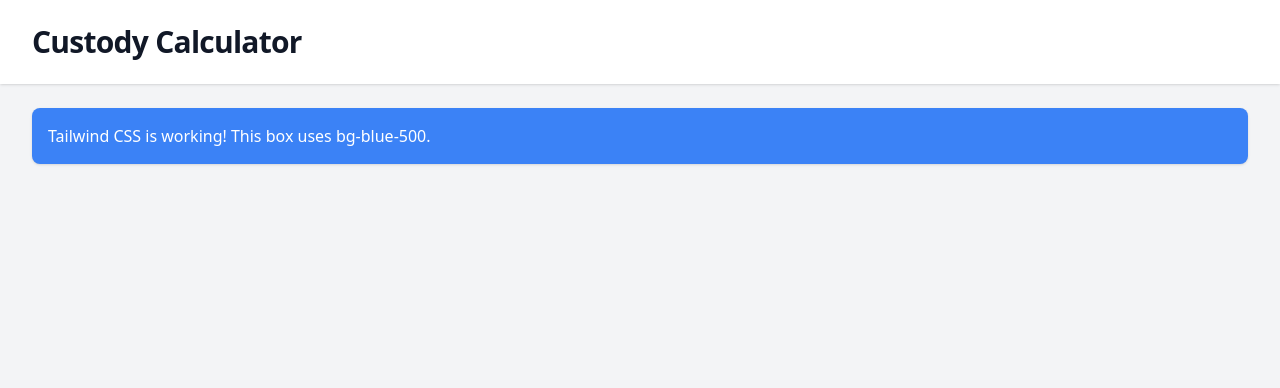
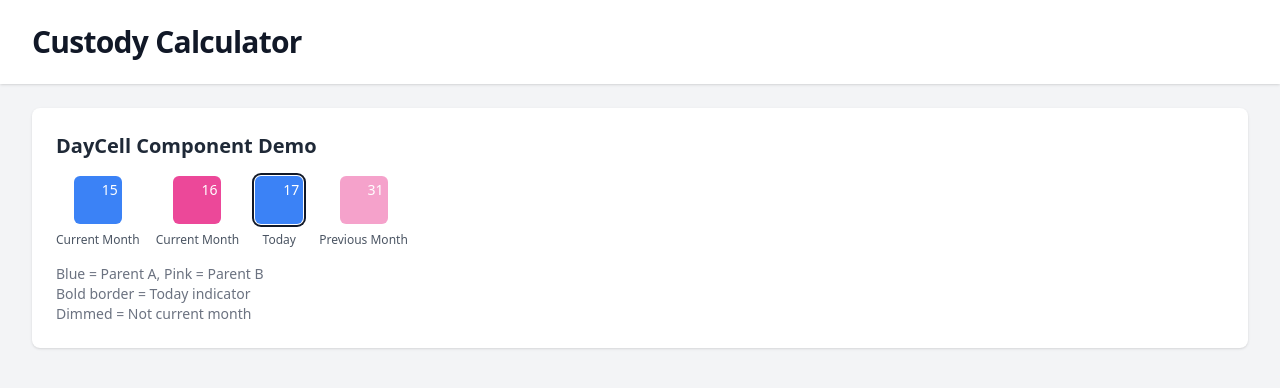
Before and after one commit to peddamat/gh-coding-agent-test, a React (Vite) app: page / in a window 1280 px wide. Shown: the top 388 px of the page. Built offline with nearby package versions, Linux system fonts and the light colour scheme.

Commit message:
Create DayCell component with parent color coding and styling
Co-authored-by: im-sampm <140651156+im-sampm@users.noreply.github.com>

```diff
--- a/src/App.tsx
+++ b/src/App.tsx
@@ -1,4 +1,15 @@
+import { DayCell } from './components/calendar/DayCell';
+import type { CalendarDay } from './types';
+
 function App() {
+  // Sample days to showcase DayCell component
+  const sampleDays: CalendarDay[] = [
+    { date: '2025-01-15', dayOfMonth: 15, owner: 'parentA', isToday: false, isCurrentMonth: true },
+    { date: '2025-01-16', dayOfMonth: 16, owner: 'parentB', isToday: false, isCurrentMonth: true },
+    { date: '2025-01-17', dayOfMonth: 17, owner: 'parentA', isToday: true, isCurrentMonth: true },
+    { date: '2024-12-31', dayOfMonth: 31, owner: 'parentB', isToday: false, isCurrentMonth: false },
+  ];
+
   return (
     <div className="min-h-screen bg-gray-100">
       <header className="bg-white shadow">
@@ -9,9 +20,27 @@ function App() {
         </div>
       </header>
       <main className="mx-auto max-w-7xl px-4 py-6 sm:px-6 lg:px-8">
-        {/* Test Tailwind classes - bg-blue-500 */}
-        <div className="rounded-lg bg-blue-500 p-4 text-white shadow">
-          <p>Tailwind CSS is working! This box uses bg-blue-500.</p>
+        <div className="mb-6 rounded-lg bg-white p-6 shadow">
+          <h2 className="mb-4 text-xl font-semibold text-gray-800">DayCell Component Demo</h2>
+          <div className="flex flex-wrap gap-4">
+            {sampleDays.map((day) => (
+              <div key={day.date} className="flex flex-col items-center gap-2">
+                <DayCell
+                  day={day}
+                  parentAColor="bg-blue-500"
+                  parentBColor="bg-pink-500"
+                />
+                <span className="text-xs text-gray-600">
+                  {day.isToday ? 'Today' : day.isCurrentMonth ? 'Current Month' : 'Previous Month'}
+                </span>
+              </div>
+            ))}
+          </div>
+          <div className="mt-4 text-sm text-gray-500">
+            <p>Blue = Parent A, Pink = Parent B</p>
+            <p>Bold border = Today indicator</p>
+            <p>Dimmed = Not current month</p>
+          </div>
         </div>
       </main>
     </div>
--- /dev/null
+++ b/src/components/calendar/DayCell.tsx
@@ -0,0 +1,33 @@
+import clsx from 'clsx';
+import type { CalendarDay } from '../../types';
+
+interface DayCellProps {
+  day: CalendarDay;
+  parentAColor: string;
+  parentBColor: string;
+}
+
+export function DayCell({ day, parentAColor, parentBColor }: DayCellProps) {
+  const backgroundColor = day.owner === 'parentA' ? parentAColor : parentBColor;
+
+  return (
+    <div
+      className={clsx(
+        'relative flex h-12 w-12 items-start justify-end rounded-md p-1',
+        backgroundColor,
+        {
+          'ring-2 ring-offset-1 ring-gray-900': day.isToday,
+          'opacity-50': !day.isCurrentMonth,
+        }
+      )}
+    >
+      <span
+        className={clsx('text-sm font-medium text-white', {
+          'font-bold': day.isToday,
+        })}
+      >
+        {day.dayOfMonth}
+      </span>
+    </div>
+  );
+}
```
Also changed, not shown: 1 other file (tests, documents, lock files or other folders).
